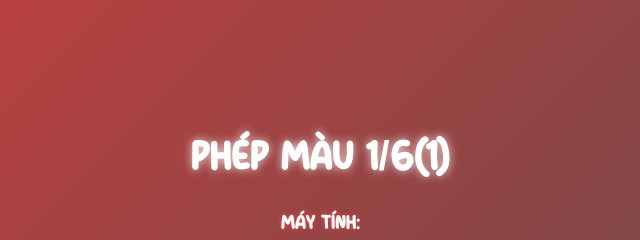
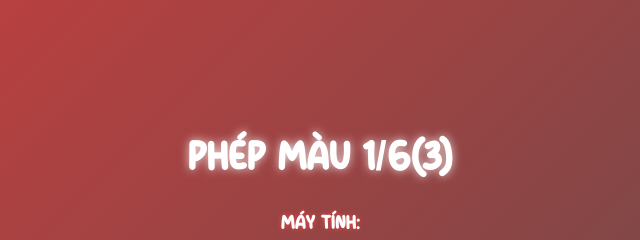
Before and after one commit to wang2k8/Ph-p-M-u, a plain HTML site: page index.html in a window 1280 px wide. Shown: the top 240 px of the page, 320-960 px from the left. Drawn offline with nearby package versions, Linux system fonts and the light colour scheme.

Commit message:
Update index.html

```diff
--- a/index.html
+++ b/index.html
@@ -89,7 +89,7 @@
 </head>
 <body>
     <div id="info-screen">
-        <h1>Phép màu 1/6(1) </h1>
+        <h1>Phép màu 1/6(3) </h1>
         <p><strong>Máy tính:</strong></p>
         <p>Chuột: Xoay góc nhìn</p>
         <p>W/A/S/D: Di chuyển</p>
```
